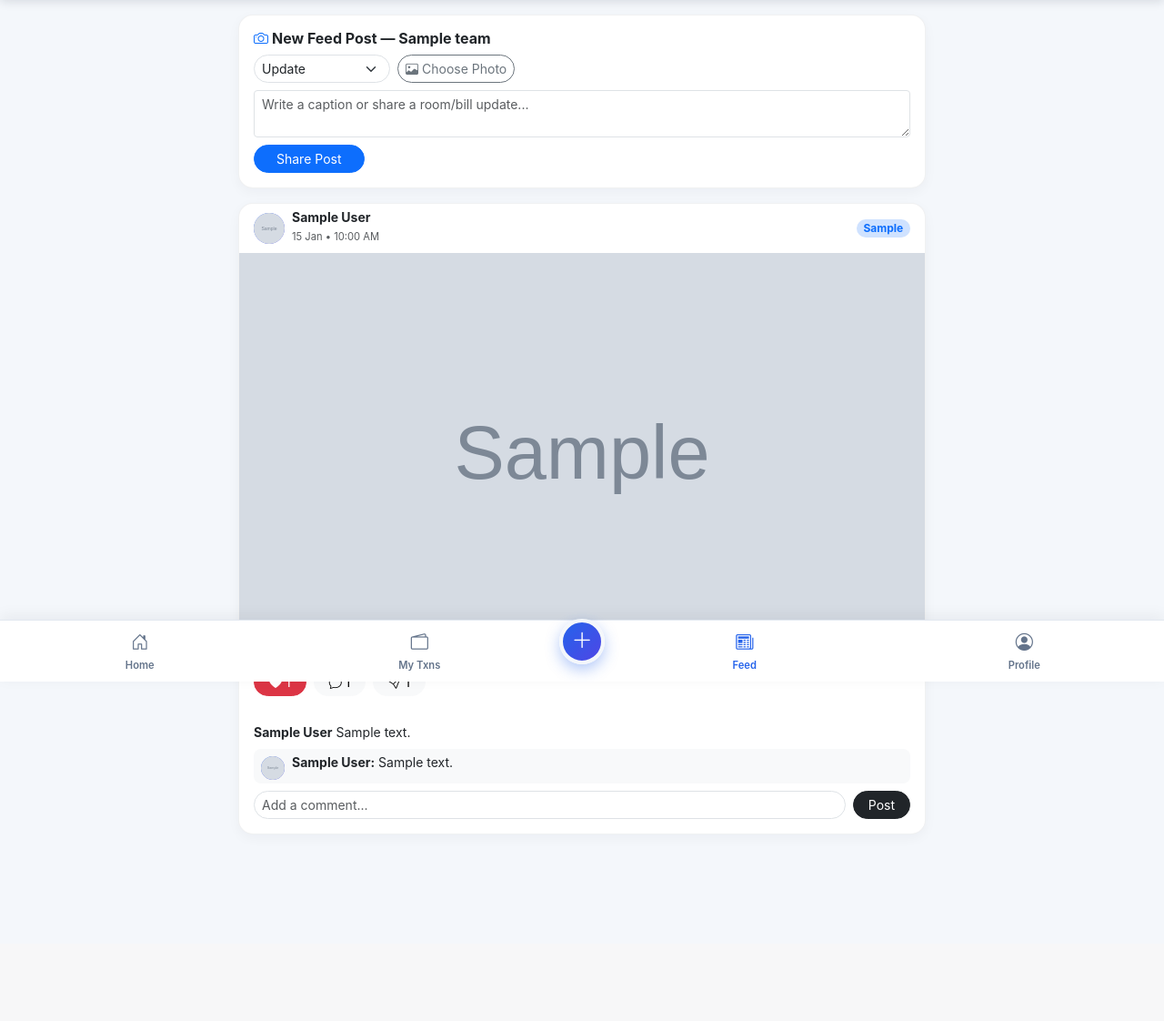
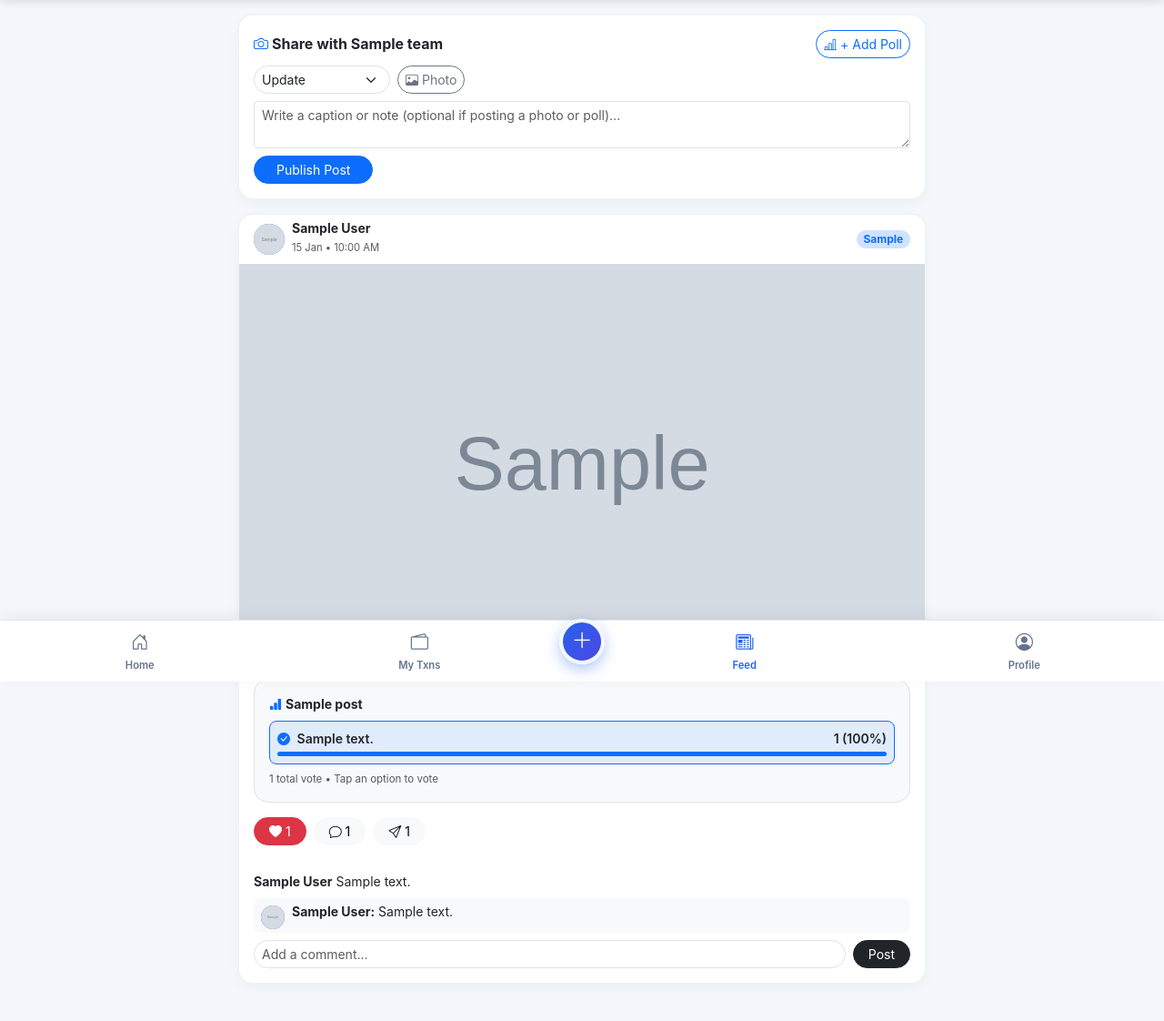
Before and after one commit to Bmk265/Tharvatha-Cheptha, a Flask app: page /feed in a window 1280 px wide. Shown: the part 51-1173 px from the top of the page at 91% size. Before the commit the page ends 951 px from the top, so only its background shows below. Run offline with Flask 3, Linux system fonts and the light colour scheme; a user stored in the database is signed in; tables that the repository leaves empty hold one stand-in row (values such as "Sample post"); grey boxes marked "Sample" are stand-in pictures.

Commit message:
Update feed.html

```diff
--- a/templates/feed.html
+++ b/templates/feed.html
@@ -1,8 +1,14 @@
 {% extends "base.html" %}
 {% block content %}
-<!-- Create Post Box -->
+<!-- Create Post / Poll Box -->
 <div class="card p-3 mb-3">
-  <h6 class="fw-bold mb-2"><i class="bi bi-camera me-1 text-primary"></i>New Feed Post — {{ active_team.name }}</h6>
+  <div class="d-flex justify-content-between align-items-center mb-2">
+    <h6 class="fw-bold mb-0"><i class="bi bi-camera me-1 text-primary"></i>Share with {{ active_team.name }}</h6>
+    <button type="button" class="btn btn-sm btn-outline-primary rounded-pill" data-bs-toggle="collapse" data-bs-target="#pollCreatorBox">
+      <i class="bi bi-bar-chart-line me-1"></i>+ Add Poll
+    </button>
+  </div>
+
   <form method="POST" enctype="multipart/form-data">
     <div class="d-flex gap-2 mb-2 align-items-center flex-wrap">
       <select name="tag" class="form-select form-select-sm w-auto rounded-pill">
@@ -12,7 +18,7 @@
         <option value="Room Life">Room Life</option>
       </select>
       <label class="btn btn-sm btn-outline-secondary rounded-pill mb-0">
-        <i class="bi bi-image me-1"></i>Choose Photo
+        <i class="bi bi-image me-1"></i>Photo
         <input type="file" name="photo" id="feedPhotoInput" accept="image/*" class="d-none" onchange="previewFeedPhoto(this)">
       </label>
       <span id="feedPhotoName" class="small text-muted"></span>
@@ -22,8 +28,20 @@
       <img id="feedPhotoPreview" src="" alt="Preview" class="img-fluid rounded-3 border" style="max-height: 260px; width: 100%; object-fit: cover;">
     </div>
 
-    <textarea name="content" rows="2" class="form-control form-control-sm mb-2" placeholder="Write a caption or share a room/bill update..."></textarea>
-    <button class="btn btn-primary btn-sm rounded-pill px-4">Share Post</button>
+    <!-- Collapsible Poll Builder -->
+    <div class="collapse bg-light p-3 rounded-3 mb-2 border" id="pollCreatorBox">
+      <div class="small fw-bold text-primary mb-2"><i class="bi bi-bar-chart-fill me-1"></i>Create a Team Poll</div>
+      <input type="text" name="poll_question" class="form-control form-control-sm mb-2" placeholder="Ask your team a question (e.g., What should we cook tonight?)">
+      <div class="row g-2">
+        <div class="col-6"><input type="text" name="poll_opt_1" class="form-control form-control-sm" placeholder="Option 1"></div>
+        <div class="col-6"><input type="text" name="poll_opt_2" class="form-control form-control-sm" placeholder="Option 2"></div>
+        <div class="col-6"><input type="text" name="poll_opt_3" class="form-control form-control-sm" placeholder="Option 3 (optional)"></div>
+        <div class="col-6"><input type="text" name="poll_opt_4" class="form-control form-control-sm" placeholder="Option 4 (optional)"></div>
+      </div>
+    </div>
+
+    <textarea name="content" rows="2" class="form-control form-control-sm mb-2" placeholder="Write a caption or note (optional if posting a photo or poll)..."></textarea>
+    <button class="btn btn-primary btn-sm rounded-pill px-4">Publish Post</button>
   </form>
 </div>
 
@@ -53,8 +71,42 @@
       </div>
     {% endif %}
 
-    <!-- Action Bar + Caption + Comments -->
     <div class="p-3">
+      <!-- Interactive Poll Card (if post has a poll) -->
+      {% if p.poll_question and p.poll_options %}
+        {% set ns = namespace(total_votes=0) %}
+        {% for opt in p.poll_options %}
+          {% set ns.total_votes = ns.total_votes + (opt.votes|length) %}
+        {% endfor %}
+        {% set my_choice = user_votes.get(p.id) %}
+
+        <div class="bg-light border rounded-4 p-3 mb-3">
+          <div class="fw-bold small mb-2"><i class="bi bi-bar-chart-fill text-primary me-1"></i>{{ p.poll_question }}</div>
+          {% for opt in p.poll_options %}
+            {% set v_count = opt.votes|length %}
+            {% set pct = ((v_count / ns.total_votes * 100) if ns.total_votes > 0 else 0) %}
+            {% set is_selected = (my_choice == opt.id) %}
+            <form method="POST" action="{{ url_for('vote_poll', post_id=p.id) }}" class="mb-2">
+              <input type="hidden" name="option_id" value="{{ opt.id }}">
+              <button type="submit" class="btn w-100 text-start p-2 rounded-3 border {{ 'border-primary bg-primary bg-opacity-10' if is_selected else 'bg-white' }}">
+                <div class="d-flex justify-content-between small fw-semibold mb-1">
+                  <span>
+                    {% if is_selected %}<i class="bi bi-check-circle-fill text-primary me-1"></i>{% endif %}
+                    {{ opt.option_text }}
+                  </span>
+                  <span>{{ v_count }} ({{ '%.0f'|format(pct) }}%)</span>
+                </div>
+                <div class="progress" style="height: 5px;">
+                  <div class="progress-bar {{ 'bg-primary' if is_selected else 'bg-secondary' }}" style="width: {{ '%.1f'|format(pct) }}%;"></div>
+                </div>
+              </button>
+            </form>
+          {% endfor %}
+          <div class="text-muted" style="font-size: 0.72rem;">{{ ns.total_votes }} total vote{{ '' if ns.total_votes == 1 else 's' }} • Tap an option to vote</div>
+        </div>
+      {% endif %}
+
+      <!-- Action Bar -->
       <div class="d-flex align-items-center gap-2 mb-2">
         <form method="POST" action="{{ url_for('toggle_like', post_id=p.id) }}" class="m-0">
           <button class="btn btn-sm {{ 'btn-danger' if p.id in liked_post_ids else 'btn-light' }} rounded-pill px-3">
@@ -66,7 +118,7 @@
           <i class="bi bi-chat"></i> {{ p.comments|length }}
         </button>
 
-        <button type="button" class="btn btn-sm btn-light rounded-pill px-3" onclick="sharePost({{ p.id }}, {{ p.content|tojson }})">
+        <button type="button" class="btn btn-sm btn-light rounded-pill px-3" onclick="sharePost({{ p.id }}, {{ (p.poll_question or p.content)|tojson }})">
           <i class="bi bi-send"></i> <span id="share-count-{{ p.id }}">{{ p.shares_count or 0 }}</span>
         </button>
       </div>
@@ -97,7 +149,7 @@
   </article>
 {% else %}
   <div class="card p-4 text-center text-muted small">
-    No posts yet. Tap <strong>+</strong> or upload a photo above to share with your team!
+    No posts yet. Upload a photo or create a poll above to start!
   </div>
 {% endfor %}
 {% endblock %}
```
